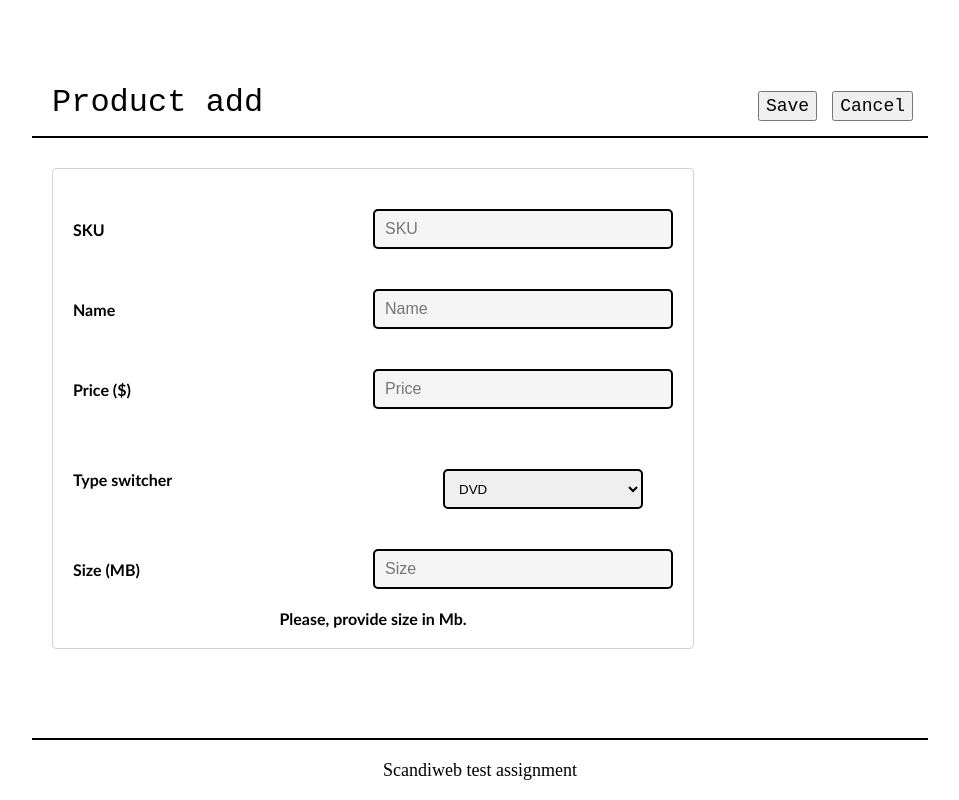
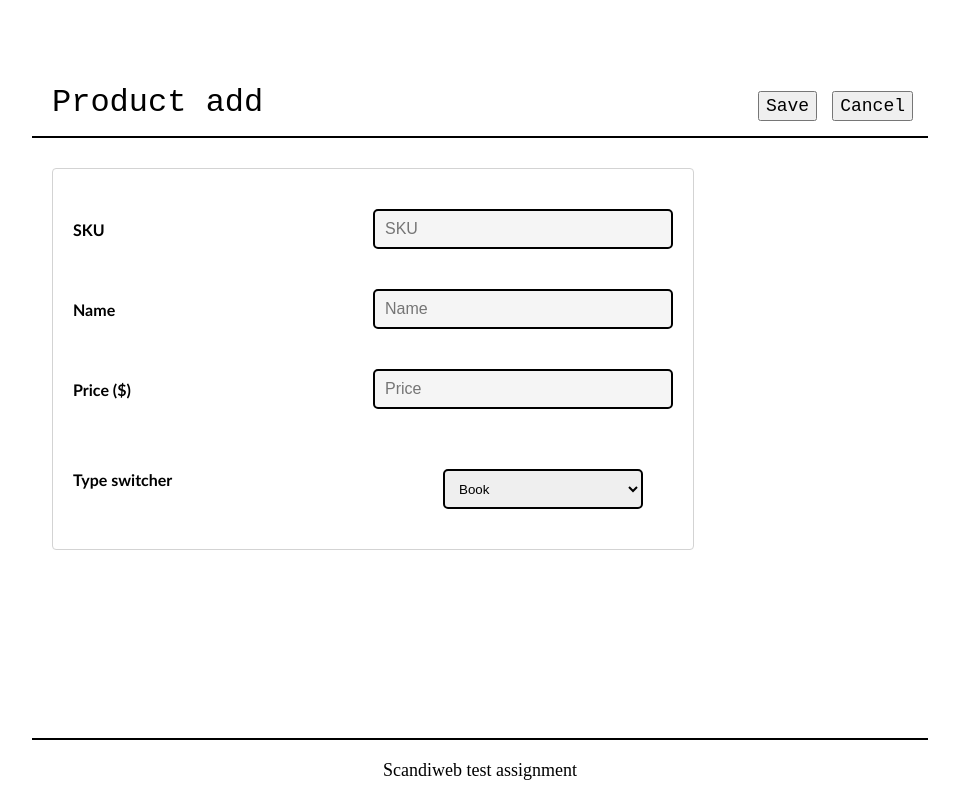
Before and after one commit to Pbelfortl/test-assignment-frontend, a React (Create React App) app: page /add-product in a window 1280 px wide. Shown: the whole page, without its empty margins (160-1119 px from the left). Built offline with nearby package versions, Linux system fonts and the light colour scheme.

Commit message:
final version

```diff
--- a/src/pages/AddProduct.js
+++ b/src/pages/AddProduct.js
@@ -10,7 +10,7 @@
     const [sku, setSku] = useState();
     const [name, setName] = useState();
     const [price, setPrice] = useState();
-    const [type, setType] = useState("1");
+    const [type, setType] = useState();
     const [attValue, setAttValue] = useState();
     const [height, setHeight] = useState()
     const [width, setWidth] = useState();
@@ -63,8 +63,8 @@
                         <div>
                             <label htmlFor="productType">Type switcher</label>
                             <select id="productType" onClick={e => setType(e.target.value)}>
+                                <option value="2">Book</option>
                                 <option value="1">DVD</option>
-                                <option value="2">Book</option>
                                 <option value="3">Furniture</option>
                             </select>
                         </div>
```
